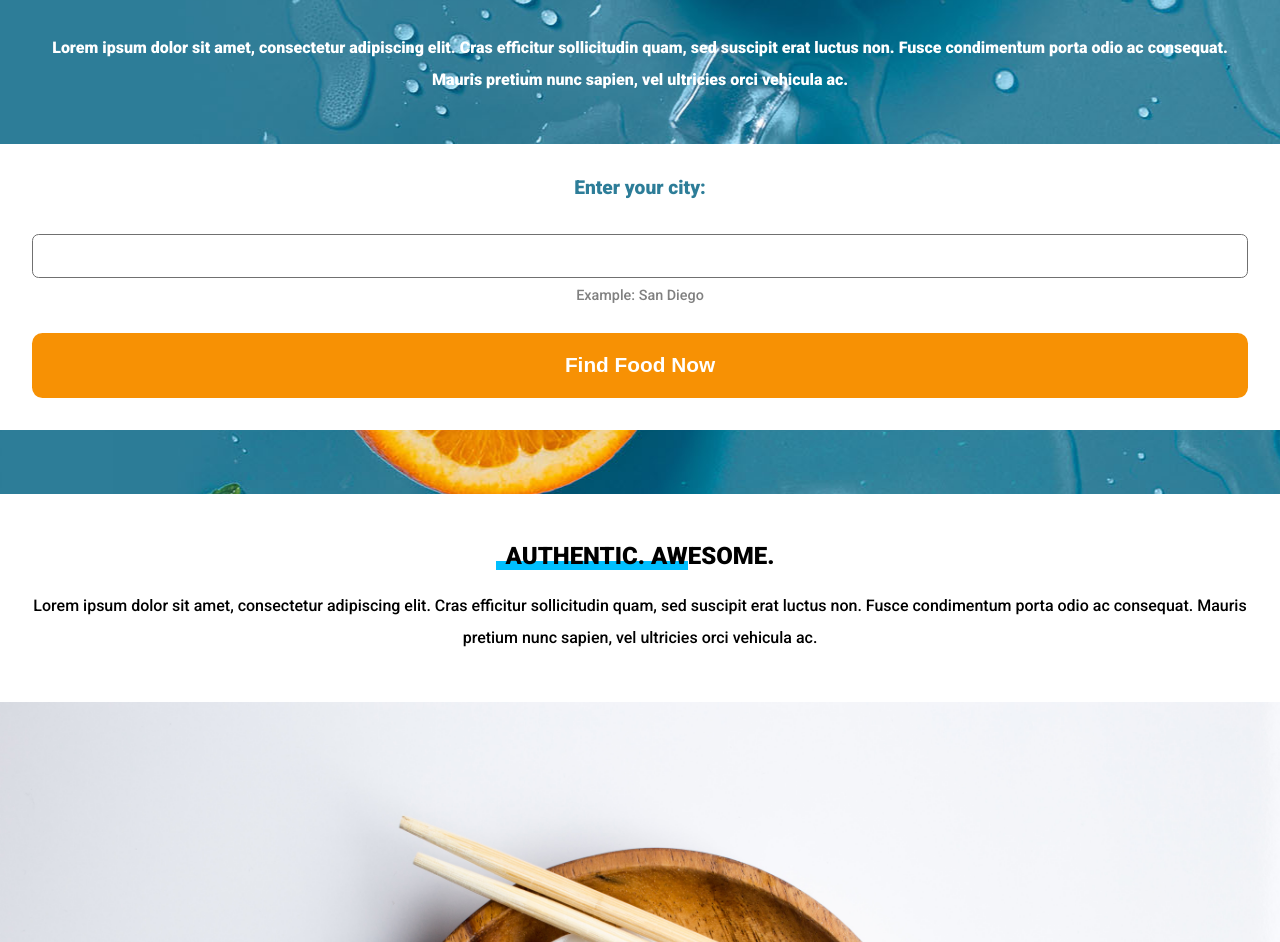
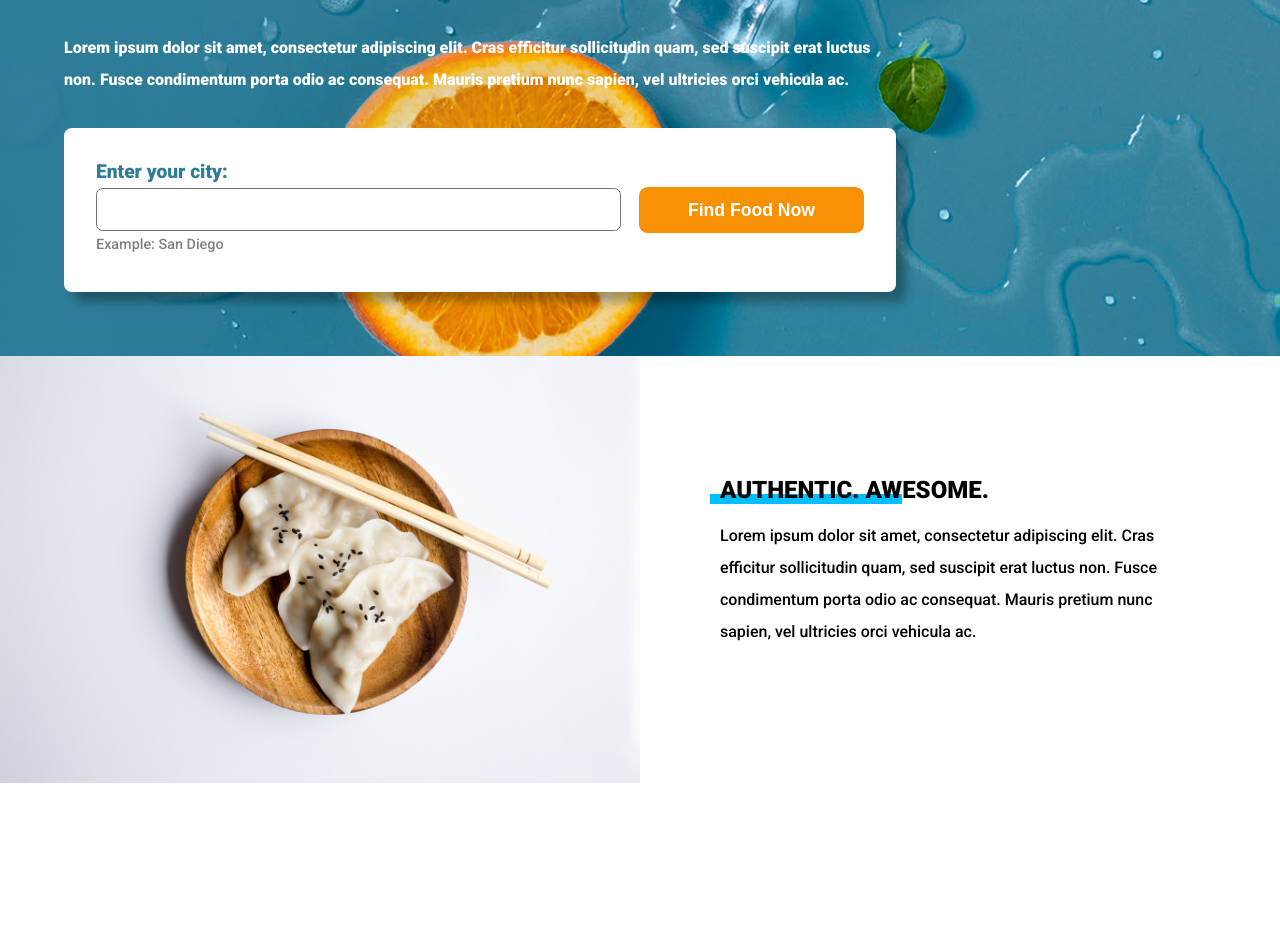
Before and after one commit to AlexErdei73/food, a plain HTML site: page index.html in a window 1280 px wide. Shown: the part 221-1163 px from the top of the page. After the commit the page ends 1004 px from the top, so only its background shows below. Drawn offline with Linux system fonts and the light colour scheme.

Commit message:
create responsive site by media querries

```diff
--- a/css/main.css
+++ b/css/main.css
@@ -142,3 +142,80 @@ img {
 p {
   line-height: var(--leading);
 }
+
+@media (min-width: 730px) {
+  section {
+    margin: 0 4em;
+  }
+
+  .form-container {
+    margin: 2em -4em 0;
+  }
+}
+
+@media (min-width: 930px) {
+  .hero-bg {
+    text-align: left;
+  }
+
+  .hero-bg p {
+    margin: 0 0 0;
+  }
+
+  .hero-bg section {
+    width: 65%;
+  }
+
+  .form-container {
+    margin: 2em 0 0;
+    padding: 2em;
+    border-radius: 0.5em;
+    box-shadow: 10px 10px 10px rgba(0, 0, 0, 0.3);
+  }
+
+  form {
+    display: flex;
+  }
+
+  input[type="button"] {
+    height: fit-content;
+    font-size: 1.1em;
+    margin-left: 1em;
+    padding: 0.7em 0;
+    align-self: center;
+    width: 30%;
+  }
+
+  .form-left {
+    width: 70%;
+  }
+
+  input[type="text"] {
+    margin-top: 0;
+  }
+
+  label {
+    margin-bottom: 0.25em;
+  }
+
+  section.authentic {
+    display: grid;
+    grid-template-columns: repeat(2, 50%);
+    grid-template-areas: "bowl content";
+  }
+
+  .right-col {
+    grid-area: content;
+    padding: 0 10%;
+    text-align: left;
+    align-self: center;
+  }
+
+  img {
+    grid-area: bowl;
+  }
+
+  h2 {
+    margin: 0;
+  }
+}
```
